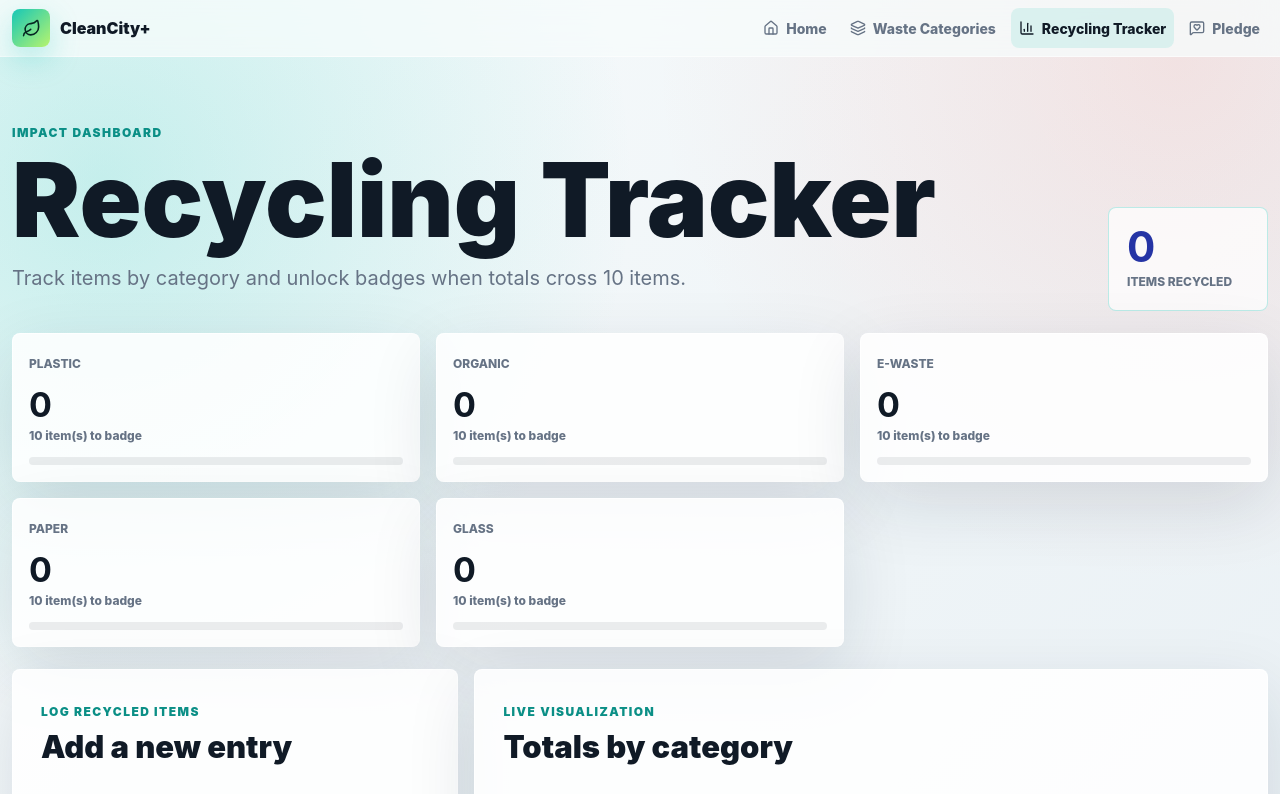
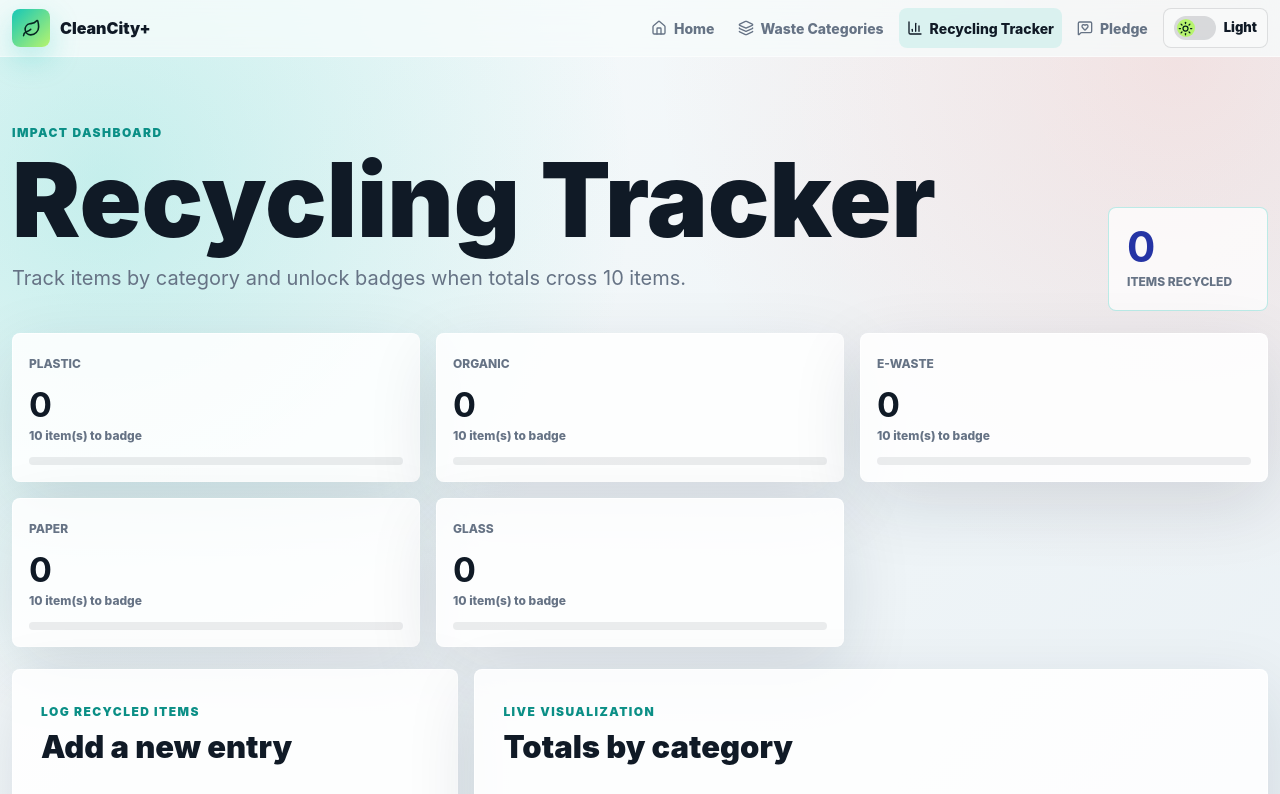
Before and after one commit to ezekielbroni15/cleancity-plus, a Next.js app: page /recycling-tracker in a window 1280 px wide. Shown: the top 794 px of the page. Built offline with nearby package versions, Linux system fonts and the light colour scheme.

Commit message:
Add persisted dark mode toggle

```diff
--- a/src/app/globals.css
+++ b/src/app/globals.css
@@ -11,6 +11,46 @@
   --coral: #ff6f61;
   --lime: #b7f46e;
   --shadow: 0 22px 70px rgba(18, 35, 54, 0.12);
+  --body-bg:
+    radial-gradient(circle at 8% 12%, rgba(22, 199, 183, 0.22), transparent 30%),
+    radial-gradient(circle at 92% 4%, rgba(255, 111, 97, 0.14), transparent 28%),
+    linear-gradient(135deg, #f8fbfc 0%, var(--bg) 52%, #e7eef3 100%);
+  --nav-bg: rgba(246, 251, 252, 0.78);
+  --soft-input: #ffffff;
+  --hero-dark: #101a26;
+}
+
+:root[data-theme="dark"] {
+  --bg: #091018;
+  --ink: #eef8f8;
+  --muted: #9fb0bc;
+  --line: rgba(219, 251, 246, 0.16);
+  --panel: rgba(13, 25, 36, 0.86);
+  --panel-solid: #101c28;
+  --teal: #38e6d2;
+  --teal-dark: #74f1e4;
+  --indigo: #9aa7ff;
+  --coral: #ff9b8f;
+  --lime: #ccff8a;
+  --shadow: 0 24px 80px rgba(0, 0, 0, 0.34);
+  --body-bg:
+    radial-gradient(circle at 10% 8%, rgba(56, 230, 210, 0.16), transparent 28%),
+    radial-gradient(circle at 90% 5%, rgba(255, 155, 143, 0.12), transparent 24%),
+    linear-gradient(135deg, #05080d 0%, var(--bg) 58%, #101621 100%);
+  --nav-bg: rgba(8, 15, 23, 0.82);
+  --soft-input: #111d2a;
+  --hero-dark: #05080d;
+}
+
+:root[data-theme="dark"] .app-navbar,
+:root[data-theme="dark"] .metric-tile,
+:root[data-theme="dark"] .scan-card,
+:root[data-theme="dark"] .surface-panel,
+:root[data-theme="dark"] .summary-card,
+:root[data-theme="dark"] .pledge-card,
+:root[data-theme="dark"] .mobile-log-card,
+:root[data-theme="dark"] .accordion-item {
+  border-color: rgba(219, 251, 246, 0.12);
 }
 
 * {
@@ -27,11 +67,9 @@ body {
 body {
   margin: 0;
   color: var(--ink);
-  background:
-    radial-gradient(circle at 8% 12%, rgba(22, 199, 183, 0.22), transparent 30%),
-    radial-gradient(circle at 92% 4%, rgba(255, 111, 97, 0.14), transparent 28%),
-    linear-gradient(135deg, #f8fbfc 0%, var(--bg) 52%, #e7eef3 100%);
+  background: var(--body-bg);
   font-family: Inter, ui-sans-serif, system-ui, -apple-system, BlinkMacSystemFont, "Segoe UI", sans-serif;
+  transition: background 220ms ease, color 220ms ease;
 }
 
 html {
@@ -62,7 +100,7 @@ textarea:focus-visible,
 
 .app-navbar {
   border-bottom: 1px solid rgba(255, 255, 255, 0.64);
-  background: rgba(246, 251, 252, 0.78);
+  background: var(--nav-bg);
   backdrop-filter: blur(18px);
 }
 
@@ -106,6 +144,46 @@ textarea:focus-visible,
 .nav-links .nav-link.active {
   color: var(--ink);
   background: rgba(22, 199, 183, 0.12);
+}
+
+.theme-toggle {
+  display: inline-flex;
+  align-items: center;
+  gap: 8px;
+  min-height: 40px;
+  padding: 6px 10px;
+  border: 1px solid var(--line);
+  border-radius: 8px;
+  color: var(--ink);
+  background: rgba(255, 255, 255, 0.28);
+  font-size: 13px;
+  font-weight: 900;
+}
+
+.theme-toggle-track {
+  position: relative;
+  width: 42px;
+  height: 24px;
+  border-radius: 999px;
+  background: rgba(16, 26, 38, 0.14);
+}
+
+.theme-toggle-thumb {
+  position: absolute;
+  top: 3px;
+  left: 3px;
+  display: grid;
+  width: 18px;
+  height: 18px;
+  place-items: center;
+  border-radius: 999px;
+  color: #041f1c;
+  background: var(--lime);
+  transition: transform 180ms ease;
+}
+
+.theme-toggle[aria-pressed="true"] .theme-toggle-thumb {
+  transform: translateX(18px);
 }
 
 .hero-section {
@@ -292,7 +370,7 @@ textarea:focus-visible,
   background:
     linear-gradient(90deg, rgba(255, 255, 255, 0.1) 1px, transparent 1px),
     linear-gradient(0deg, rgba(255, 255, 255, 0.1) 1px, transparent 1px),
-    linear-gradient(135deg, #101a26, #2534a5);
+    linear-gradient(135deg, var(--hero-dark), #2534a5);
   background-size: 26px 26px, 26px 26px, cover;
 }
 
@@ -485,6 +563,8 @@ textarea:focus-visible,
   min-height: 46px;
   border-color: rgba(16, 26, 38, 0.14);
   border-radius: 8px;
+  color: var(--ink);
+  background-color: var(--soft-input);
 }
 
 .form-control:focus,
@@ -552,13 +632,15 @@ textarea:focus-visible,
   padding: 0 12px;
   border: 1px solid rgba(16, 26, 38, 0.14);
   border-radius: 8px;
-  background: white;
+  background: var(--soft-input);
 }
 
 .search-box input {
   width: 100%;
   border: 0;
   outline: 0;
+  color: var(--ink);
+  background: transparent;
 }
 
 .responsive-table {
@@ -568,6 +650,9 @@ textarea:focus-visible,
 .table {
   min-width: 720px;
   margin: 0;
+  --bs-table-color: var(--ink);
+  --bs-table-bg: transparent;
+  --bs-table-hover-bg: rgba(22, 199, 183, 0.08);
 }
 
 .table th {
@@ -683,7 +768,7 @@ textarea:focus-visible,
   gap: 12px;
   min-height: 64px;
   color: var(--ink);
-  background: rgba(255, 255, 255, 0.8);
+  background: var(--panel);
   font-weight: 950;
 }
 
@@ -741,6 +826,8 @@ textarea:focus-visible,
 .modal-content {
   border: 1px solid rgba(16, 26, 38, 0.12);
   border-radius: 8px;
+  color: var(--ink);
+  background: var(--panel-solid);
 }
 
 .confirm-dialog .modal-content {
@@ -927,6 +1014,11 @@ textarea:focus-visible,
   .mobile-log-quantity .quantity-edit {
     max-width: 130px;
   }
+
+  .theme-toggle {
+    justify-content: space-between;
+    width: 100%;
+  }
 }
 
 @media (prefers-reduced-motion: reduce) {
--- a/src/components/Navbar.jsx
+++ b/src/components/Navbar.jsx
@@ -4,6 +4,7 @@ import Link from "next/link";
 import { usePathname } from "next/navigation";
 import { Container, Nav, Navbar as BsNavbar } from "react-bootstrap";
 import { BarChart3, Home, Layers3, Leaf, MessageSquareHeart } from "lucide-react";
+import ThemeToggle from "./ThemeToggle";
 
 const links = [
   { href: "/", label: "Home", icon: Home },
@@ -33,6 +34,7 @@ export default function Navbar() {
                 {label}
               </Link>
             ))}
+            <ThemeToggle />
           </Nav>
         </BsNavbar.Collapse>
       </Container>
--- /dev/null
+++ b/src/components/ThemeToggle.jsx
@@ -0,0 +1,29 @@
+"use client";
+
+import { useEffect } from "react";
+import { Moon, Sun } from "lucide-react";
+import { useLocalStorage } from "@/hooks/useLocalStorage";
+
+export default function ThemeToggle() {
+  const [theme, setTheme] = useLocalStorage("cleancity-theme", "light");
+  const isDark = theme === "dark";
+
+  useEffect(() => {
+    document.documentElement.dataset.theme = theme;
+  }, [theme]);
+
+  return (
+    <button
+      type="button"
+      className="theme-toggle"
+      aria-label={`Switch to ${isDark ? "light" : "dark"} mode`}
+      aria-pressed={isDark}
+      onClick={() => setTheme(isDark ? "light" : "dark")}
+    >
+      <span className="theme-toggle-track" aria-hidden="true">
+        <span className="theme-toggle-thumb">{isDark ? <Moon size={15} /> : <Sun size={15} />}</span>
+      </span>
+      <span>{isDark ? "Dark" : "Light"}</span>
+    </button>
+  );
+}
```
